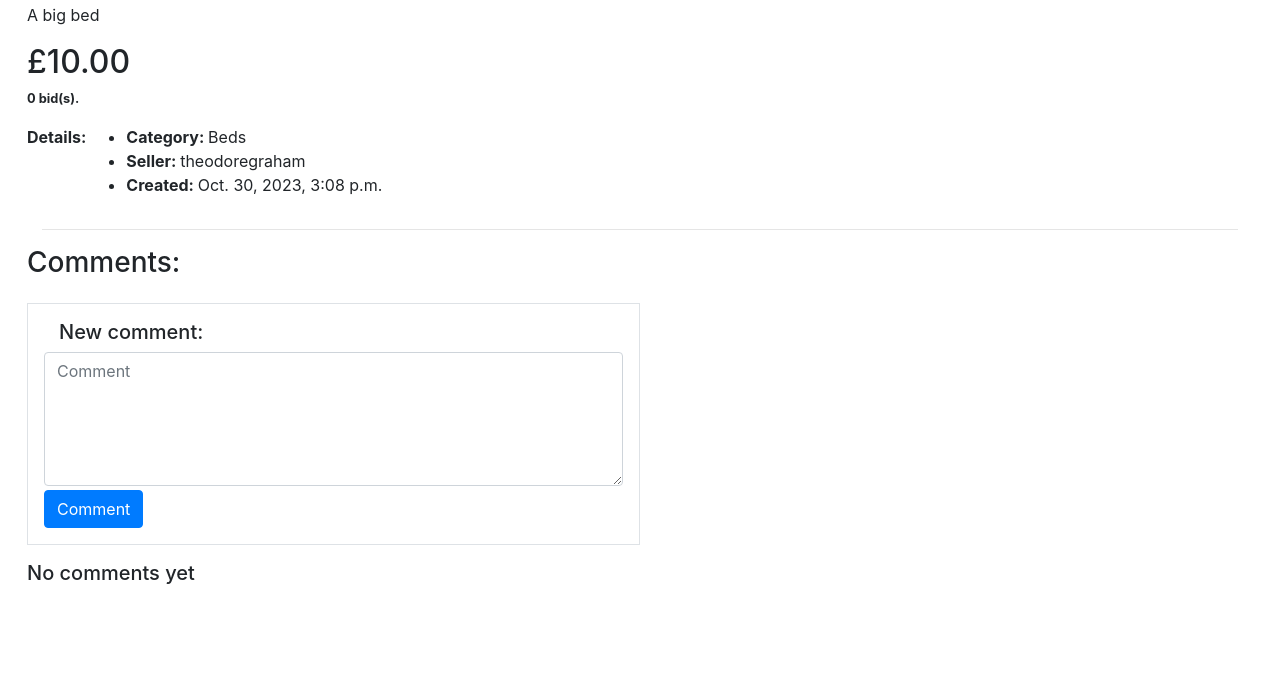
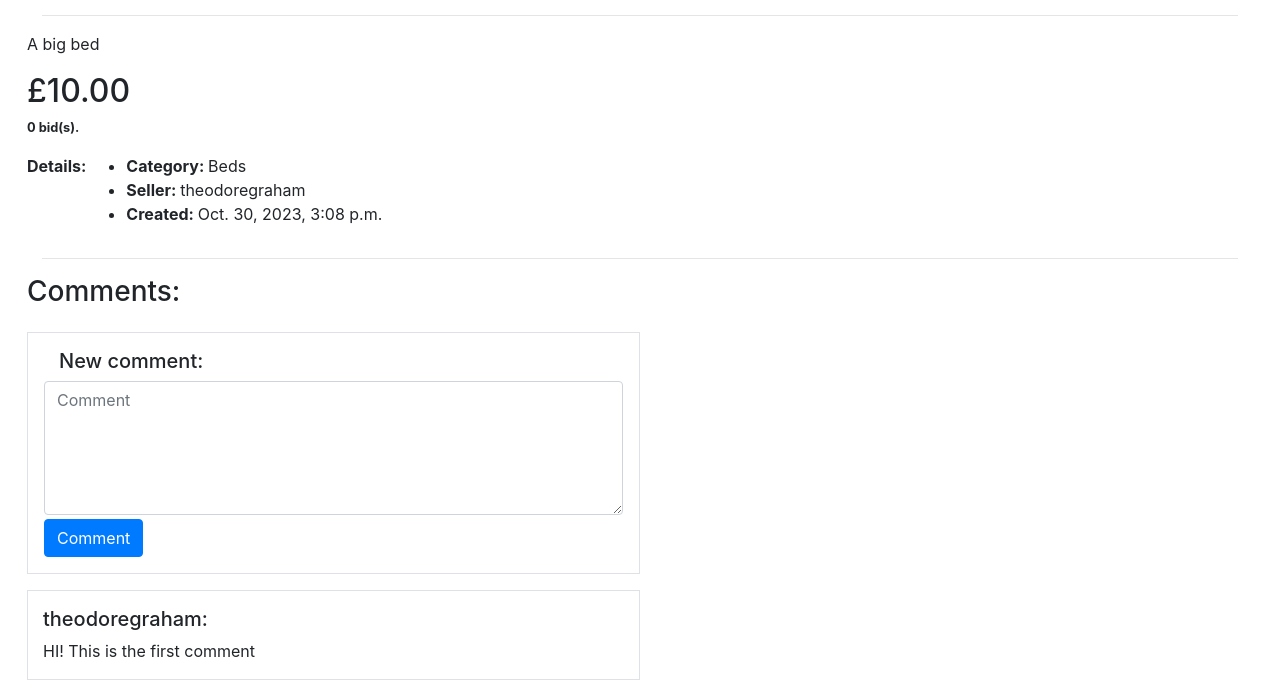
Before and after one commit to theodoregraham1/cs50w, a Django app: page /listing/1 in a window 1280 px wide. Shown: the part 556-1246 px from the top of the page. Before the commit the page ends 1140 px from the top, so only its background shows below. Run offline with Django 3.2, Linux system fonts and the light colour scheme; data comes from the database, SQL or seed files in the repository; both versions use the stored data as it was after the commit; some libraries are stand-ins or nearby versions.

Commit message:
Display comments

```diff
--- a/commerce/auctions/templates/auctions/listing.html
+++ b/commerce/auctions/templates/auctions/listing.html
@@ -23,11 +23,14 @@
                 {% if listing.user == user %}
                     <span class="badge badge-success mx-1">Yours</span>
                 {% endif %}
-                {% if watchlisted %}
-                    <a href="{% url 'add_to_watchlist' listing.id %}" class="badge badge-secondary">Remove from watchlist</a>
-                {% else %}
-                    <a href="{% url 'add_to_watchlist' listing.id %}" class="badge badge-primary">Add to watchlist</a>
-                {% endif %}
+
+                <a href="{% url 'add_to_watchlist' listing.id %}"
+                    {% if watchlisted %}
+                        class="badge badge-secondary">Remove from watchlist
+                    {% else %}
+                        class="badge badge-primary">Add to watchlist
+                    {% endif %}
+                </a>
             {% endif %}
         </div>
 
@@ -37,6 +40,7 @@
                 <img class="listing-img" src="{{listing.image_url}}" alt="Image for listing: {{listing.title}}">
             {% endif %}
         </div>
+        <hr>
 
         <!-- Description -->
         <div class="row mt-1">
@@ -131,6 +135,17 @@
         </div>
         <div class="row mt-3">
             {% if comments %}
+                {% for comment in comments %}
+                    <span class="border col-md-6">
+                        <h5 class="mt-3">
+                            {{ comment.user }}:
+                        </h5>
+                        <p>
+                            {{ comment.text }}
+                        </p>
+                    </span>
+                {% endfor %}
+            {% else %}
                 <h5>No comments yet</h5>
             {% endif %}
         </div>
--- a/commerce/auctions/views.py
+++ b/commerce/auctions/views.py
@@ -125,7 +125,8 @@ def add_bid(request):
 
         current_price = utils.get_top_bid(bid["listing"])[0]
 
-        if bid["value"] > current_price or (bid["value"] == bid["listing"].starting_bid and current_price == bid["listing"].starting_bid):
+        if (bid["value"] > current_price
+                or (bid["value"] == bid["listing"].starting_bid and current_price == bid["listing"].starting_bid)):
             form.save()
 
             messages.success(request, "Bid added successfully")
@@ -145,7 +146,7 @@ def add_to_watchlist(request, id):
     # Add or remove item from user's watchlist
     listing = Listing.objects.get(id=id)
 
-    if (listing not in request.user.watchlist.all()):
+    if listing not in request.user.watchlist.all():
         request.user.watchlist.add(listing)
         messages.success(request, "Listing added to watchlist")
     else:
@@ -187,22 +188,22 @@ def close(request, id):
 
     return HttpResponseRedirect(reverse("listing", args=[id,]))
 
+
 @decorators.login_required
 def comment(request):
-    if request.method != "post":
+    if request.method != "POST":
         return HttpResponseRedirect(reverse("index"))
 
     form = AddCommentForm(request.POST)
-    print(form)
+
     if form.is_valid():
         form.save()
 
-        messages.success("Comment added successfully")
+        messages.success(request, "Comment added successfully")
         return HttpResponseRedirect(reverse("listing", args=[form.cleaned_data["listing"].id]))
 
-    messages.error("Comment invalid")
+    messages.error(request, "Comment invalid")
     try:
-        id = form.cleaned_data["listing"].id
-        return HttpResponseRedirect(reverse("listing", args=[id]))
+        return HttpResponseRedirect(reverse("listing", args=[form.cleaned_data["listing"].id]))
     except:
         return HttpResponseRedirect(reverse("index"))
```
Also changed, not shown: commerce/db.sqlite3.
